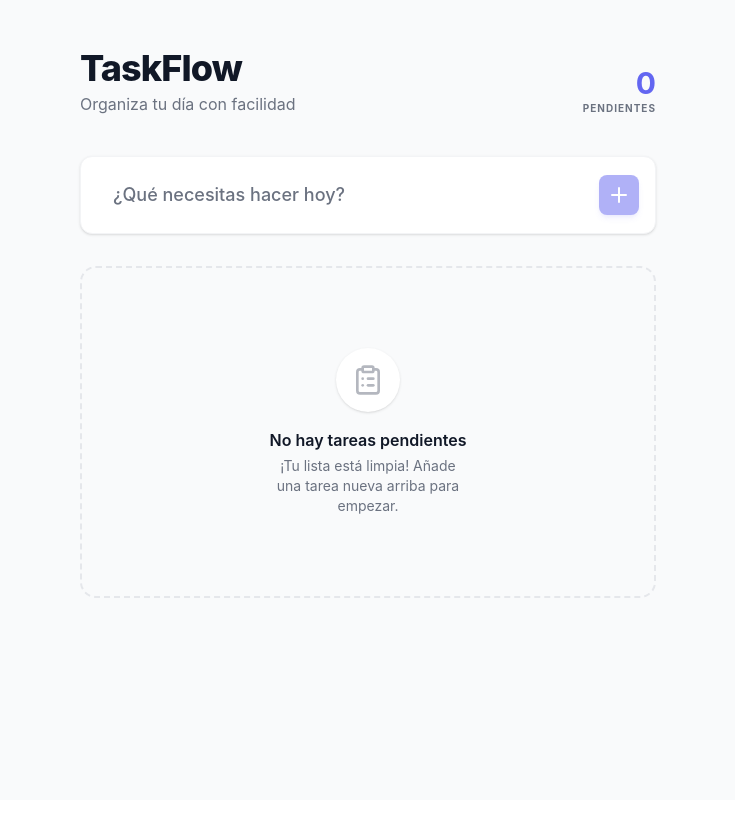
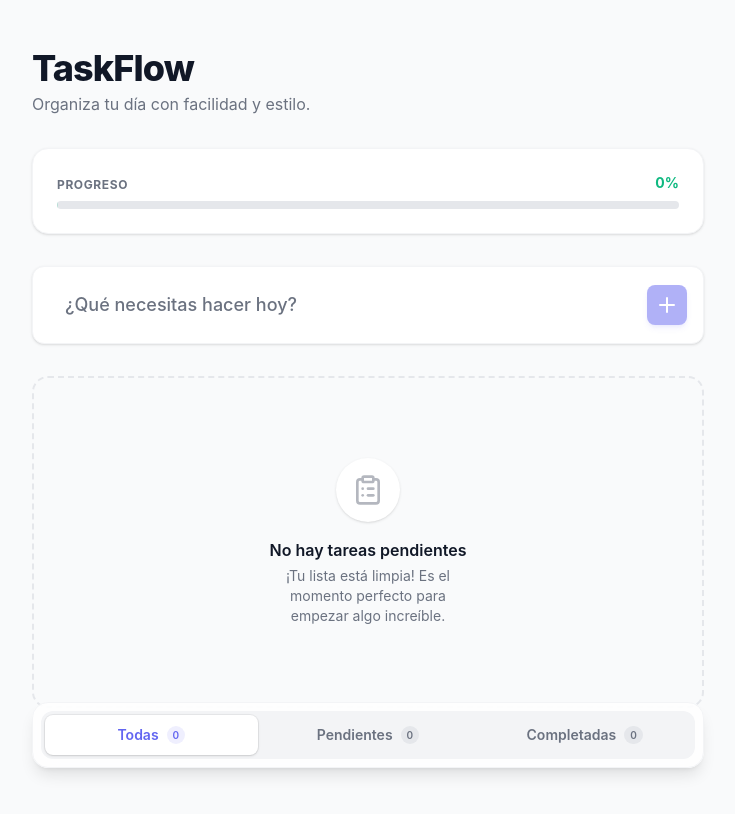
Before and after one commit to jesusurbina070/task-flow, a React app: page / in a window 1280 px wide. Shown: the top 814 px of the page, without its empty margins (272-1007 px from the left). Built offline with nearby package versions, Linux system fonts and the light colour scheme; the HTML template or start-up script is replaced by a standard one.

Commit message:
feat: implement core UI components for the task list, progress bar, and filters.

```diff
--- a/src/App.tsx
+++ b/src/App.tsx
@@ -2,38 +2,53 @@ import { motion } from 'framer-motion'
 import { useTasks } from './hooks/useTasks'
 import TaskForm from './components/todo/TaskForm'
 import TaskList from './components/todo/TaskList'
+import ProgressBar from './components/todo/ProgressBar'
+import TaskFilters from './components/todo/TaskFilters'
 
 function App() {
-  const { tasks, addTask, toggleTask, deleteTask, stats } = useTasks()
+  const { tasks, addTask, toggleTask, deleteTask, stats, filter, setFilter } = useTasks()
 
   return (
-    <div className="min-h-screen bg-background flex flex-col items-center py-12 px-4 font-sans">
+    <div className="min-h-screen bg-gray-50 flex flex-col items-center py-12 px-4 sm:px-6 font-sans">
       <motion.div
         initial={{ opacity: 0, y: -20 }}
         animate={{ opacity: 1, y: 0 }}
-        className="max-w-xl w-full"
+        className="max-w-2xl w-full flex flex-col gap-8"
       >
-        <header className="mb-10 flex items-end justify-between">
-          <div>
-            <h1 className="text-4xl font-extrabold text-text-main tracking-tight">TaskFlow</h1>
-            <p className="text-text-muted mt-1">Organiza tu día con facilidad</p>
-          </div>
-          <div className="text-right">
-            <span className="text-3xl font-bold text-primary">{stats.active}</span>
-            <p className="text-[10px] text-text-muted uppercase tracking-widest font-bold">Pendientes</p>
-          </div>
+        {/* Header Section */}
+        <header className="flex flex-col gap-1">
+          <h1 className="text-4xl font-extrabold text-text-main tracking-tight">TaskFlow</h1>
+          <p className="text-text-muted">Organiza tu día con facilidad y estilo.</p>
         </header>
 
-        <section className="space-y-8">
-          {/* Quick Add Form */}
+        {/* Stats Section (Progress Bar) */}
+        <section className="bg-surface p-6 rounded-2xl shadow-sm border border-gray-100">
+          <ProgressBar completed={stats.completed} total={stats.total} />
+        </section>
+
+        {/* Input Section */}
+        <section>
           <TaskForm onAdd={addTask} />
+        </section>
 
-          {/* Task List */}
+        {/* Task List Section */}
+        <section className="flex-1">
           <TaskList
             tasks={tasks}
             onToggle={toggleTask}
             onDelete={deleteTask}
           />
+        </section>
+
+        {/* Filters Section (Sticky at bottom or just at the end) */}
+        <section className="sticky bottom-8 mt-4">
+          <div className="bg-white/80 backdrop-blur-md p-2 rounded-2xl shadow-lg border border-gray-100">
+            <TaskFilters
+              currentFilter={filter}
+              onFilterChange={setFilter}
+              stats={stats}
+            />
+          </div>
         </section>
       </motion.div>
     </div>
--- /dev/null
+++ b/src/components/todo/ProgressBar.tsx
@@ -0,0 +1,27 @@
+import { motion } from 'framer-motion';
+
+interface ProgressBarProps {
+    completed: number;
+    total: number;
+}
+
+export default function ProgressBar({ completed, total }: ProgressBarProps) {
+    const progress = total === 0 ? 0 : Math.round((completed / total) * 100);
+
+    return (
+        <div className="space-y-2">
+            <div className="flex justify-between items-end">
+                <span className="text-xs font-bold text-text-muted uppercase tracking-wider">Progreso</span>
+                <span className="text-sm font-bold text-success">{progress}%</span>
+            </div>
+            <div className="h-2 w-full bg-gray-200 rounded-full overflow-hidden">
+                <motion.div
+                    initial={{ width: 0 }}
+                    animate={{ width: `${progress}%` }}
+                    transition={{ duration: 0.5, ease: "easeInOut" }}
+                    className="h-full bg-success ring-1 ring-success/20"
+                />
+            </div>
+        </div>
+    );
+}
--- /dev/null
+++ b/src/components/todo/TaskFilters.tsx
@@ -0,0 +1,45 @@
+import type { FilterStatus } from '../../hooks/useTasks';
+
+interface TaskFiltersProps {
+    currentFilter: FilterStatus;
+    onFilterChange: (filter: FilterStatus) => void;
+    stats: {
+        total: number;
+        active: number;
+        completed: number;
+    };
+}
+
+export default function TaskFilters({ currentFilter, onFilterChange, stats }: TaskFiltersProps) {
+    const filters: { label: string; value: FilterStatus; count: number }[] = [
+        { label: 'Todas', value: 'all', count: stats.total },
+        { label: 'Pendientes', value: 'active', count: stats.active },
+        { label: 'Completadas', value: 'completed', count: stats.completed },
+    ];
+
+    return (
+        <div className="flex items-center gap-1 p-1 bg-gray-100 rounded-xl">
+            {filters.map((filter) => {
+                const isActive = currentFilter === filter.value;
+                return (
+                    <button
+                        key={filter.value}
+                        onClick={() => onFilterChange(filter.value)}
+                        className={`flex-1 flex items-center justify-center gap-2 py-2.5 rounded-lg text-sm font-semibold transition-all duration-200 ${isActive
+                            ? 'bg-white text-primary shadow-sm ring-1 ring-black/5'
+                            : 'text-text-muted hover:text-text-main hover:bg-white/50'
+                            }`}
+                    >
+                        {filter.label}
+                        <span
+                            className={`text-[10px] px-1.5 py-0.5 rounded-full ${isActive ? 'bg-primary/10 text-primary' : 'bg-gray-200 text-text-muted'
+                                }`}
+                        >
+                            {filter.count}
+                        </span>
+                    </button>
+                );
+            })}
+        </div>
+    );
+}
--- a/src/components/todo/TaskList.tsx
+++ b/src/components/todo/TaskList.tsx
@@ -33,7 +33,7 @@ export default function TaskList({ tasks, onToggle, onDelete }: TaskListProps) {
                         </div>
                         <p className="text-text-main font-semibold">No hay tareas pendientes</p>
                         <p className="text-sm text-text-muted mt-1 max-w-[200px] text-center">
-                            ¡Tu lista está limpia! Añade una tarea nueva arriba para empezar.
+                            ¡Tu lista está limpia! Es el momento perfecto para empezar algo increíble.
                         </p>
                     </motion.div>
                 )}
```
